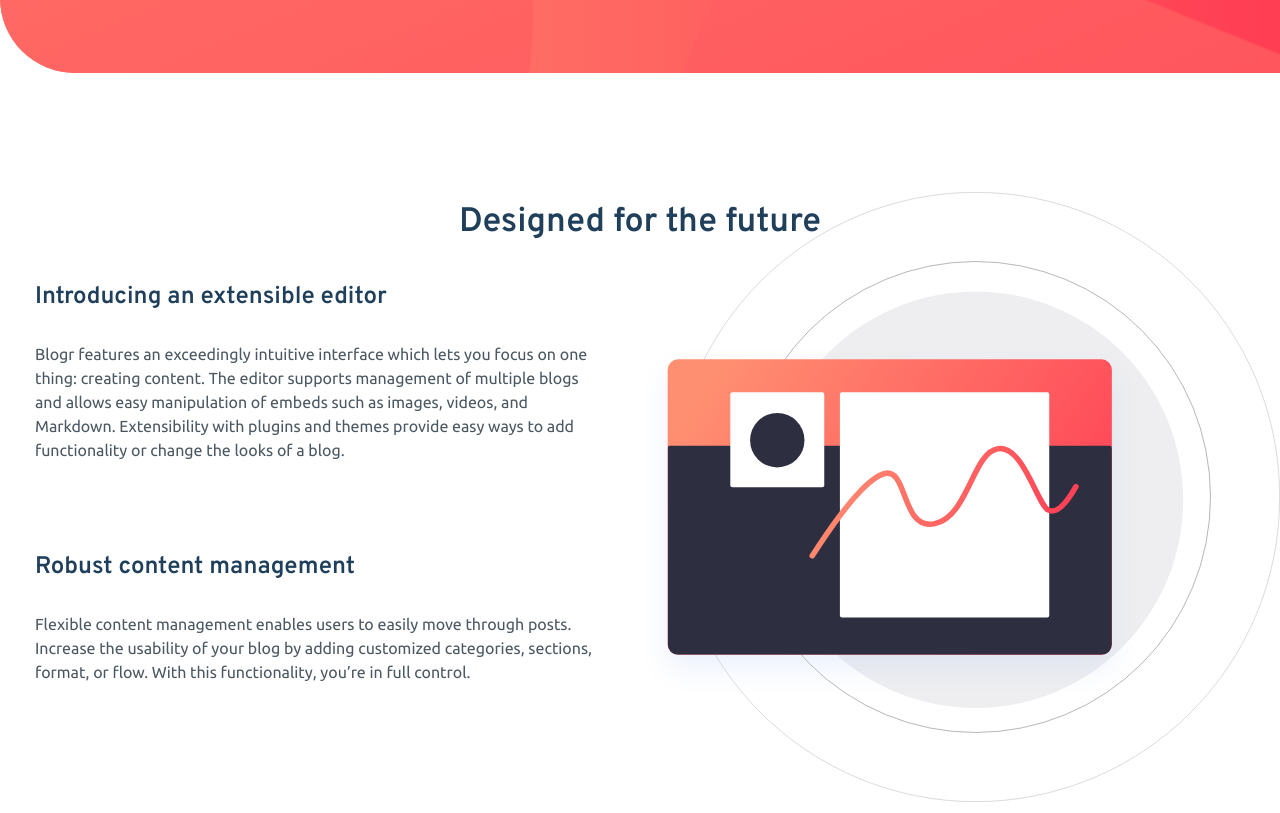
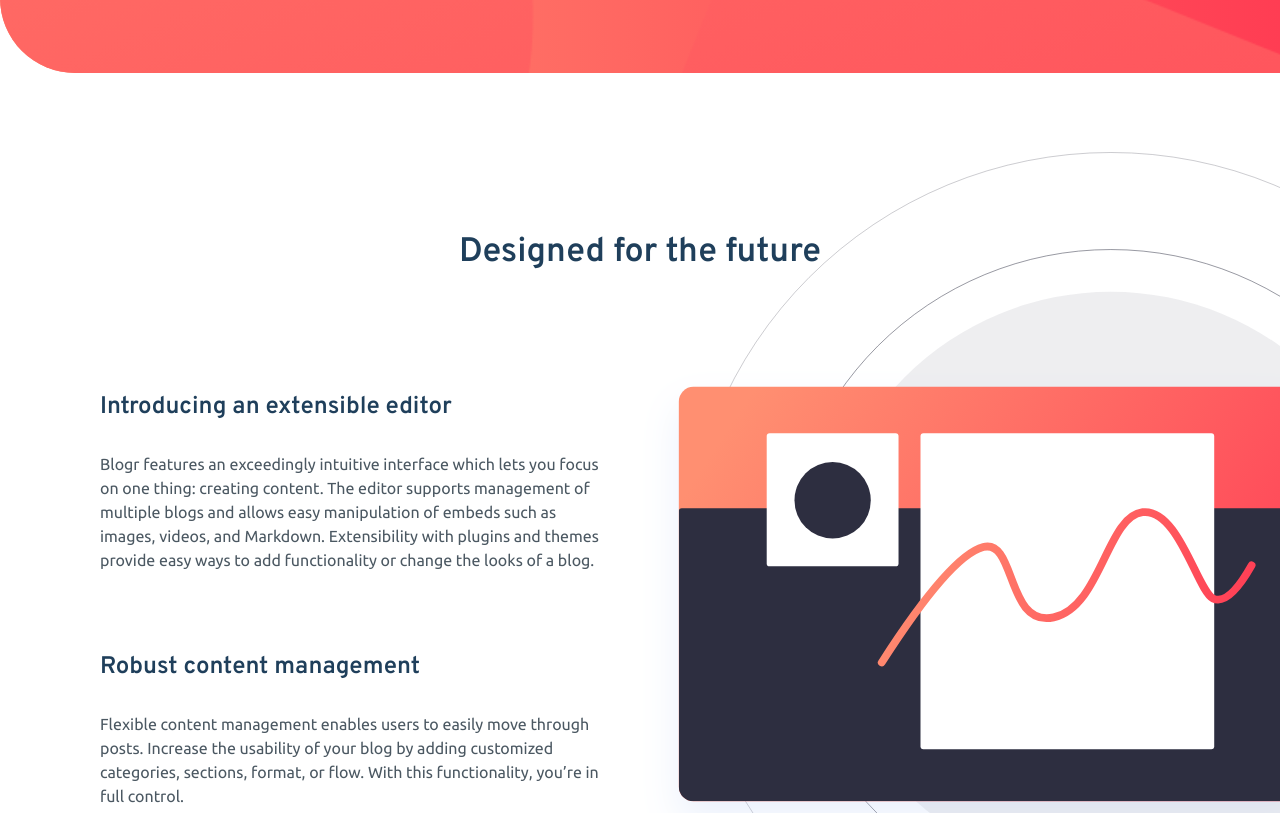
Before and after one commit to SergioCzP/blogr, a website: page index.html in a window 1280 px wide. Shown: the part 527-1340 px from the top of the page. Drawn offline with Linux system fonts and the light colour scheme.

Commit message:
large: designed

```diff
--- a/index.html
+++ b/index.html
@@ -122,7 +122,9 @@
       <div class="designed__grid">
         <div class="designed__content">
           <div class="designed__info">
-            <h3 class="designed__title">Introducing an extensible editor</h3>
+            <h3 class="designed__title designed__title--mt-24">
+              Introducing an extensible editor
+            </h3>
             <p class="designed__text">
               Blogr features an exceedingly intuitive interface which lets you
               focus on one thing: creating content. The editor supports
@@ -134,8 +136,10 @@
           </div>
 
           <div class="designed__info">
-            <h3 class="designed__title">Robust content management</h3>
-            <p class="designed__text">
+            <h3 class="designed__title designed__title--mt-8">
+              Robust content management
+            </h3>
+            <p class="designed__text designed__text--mb-20">
               Flexible content management enables users to easily move through
               posts. Increase the usability of your blog by adding customized
               categories, sections, format, or flow. With this functionality,
--- a/src/scss/ui/body/_designed.scss
+++ b/src/scss/ui/body/_designed.scss
@@ -21,6 +21,10 @@
       font-size: 3.4rem;
       margin-top: 8rem 0;
     }
+
+    @include m.large {
+      margin: 8rem 0 -12rem;
+    }
   }
 
   &__grid {
@@ -33,6 +37,7 @@
       margin-top: -10rem;
     }
 
+    // Large
     @include m.large {
       margin: 0;
     }
@@ -46,6 +51,11 @@
       grid-row: auto;
       grid-column: 1 / 2;
     }
+
+    @include m.large {
+      padding: 0 10rem;
+      padding-right: 2.5rem;
+    }
   }
 
   &__title {
@@ -57,6 +67,18 @@
       text-align: left;
       margin: 9rem 0 3rem;
     }
+
+    &--mt-24 {
+      @include m.large {
+        margin: 24rem 0 3rem;
+      }
+    }
+
+    &--mt-8 {
+      @include m.large {
+        margin: 8rem 0 3rem;
+      }
+    }
   }
 
   &__text {
@@ -65,6 +87,12 @@
 
     @include m.medium {
       text-align: left;
+    }
+
+    &--mb-20 {
+      @include m.large {
+        margin-bottom: 20rem;
+      }
     }
   }
 
```
Also changed, not shown: build/css/app.css, 1 other file.
